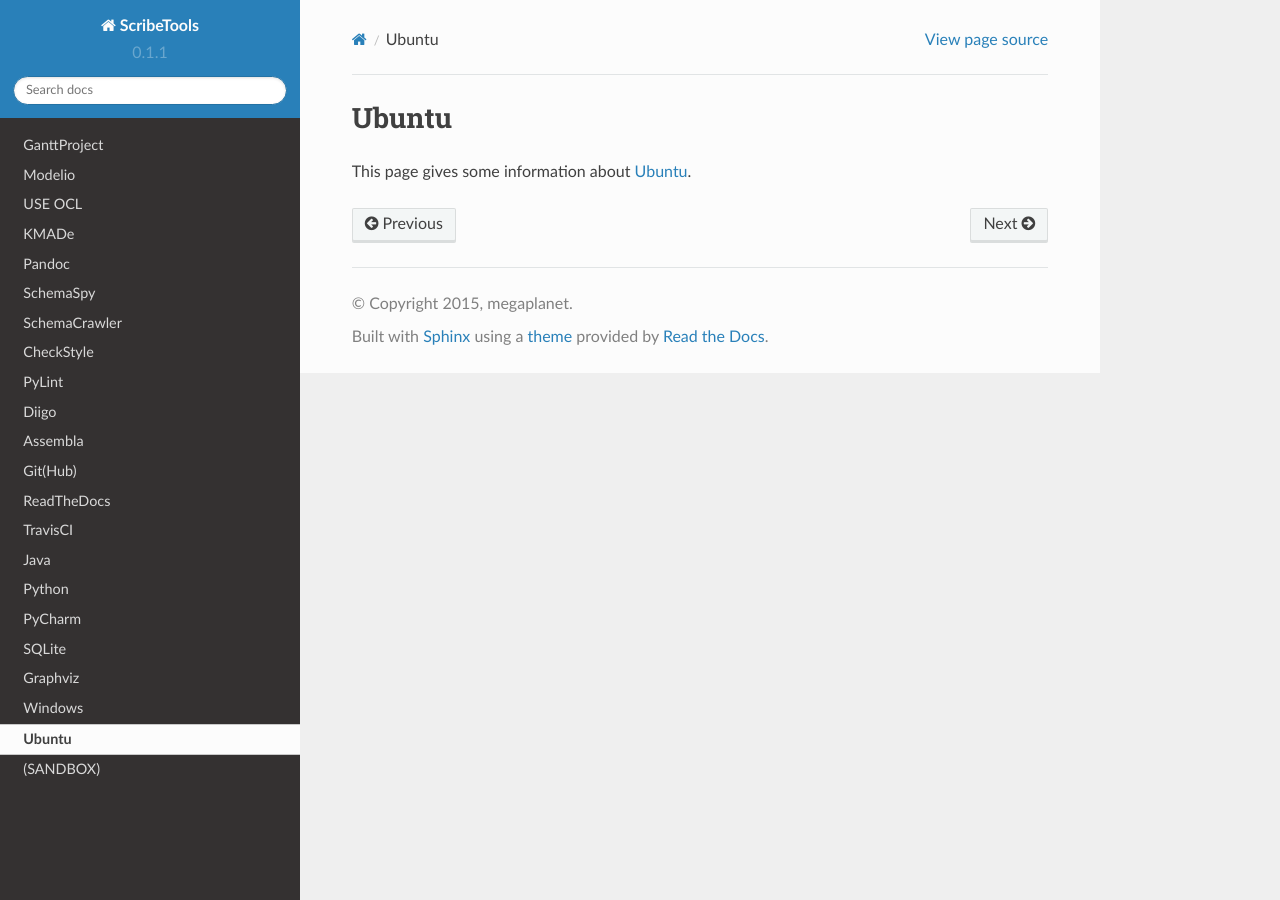
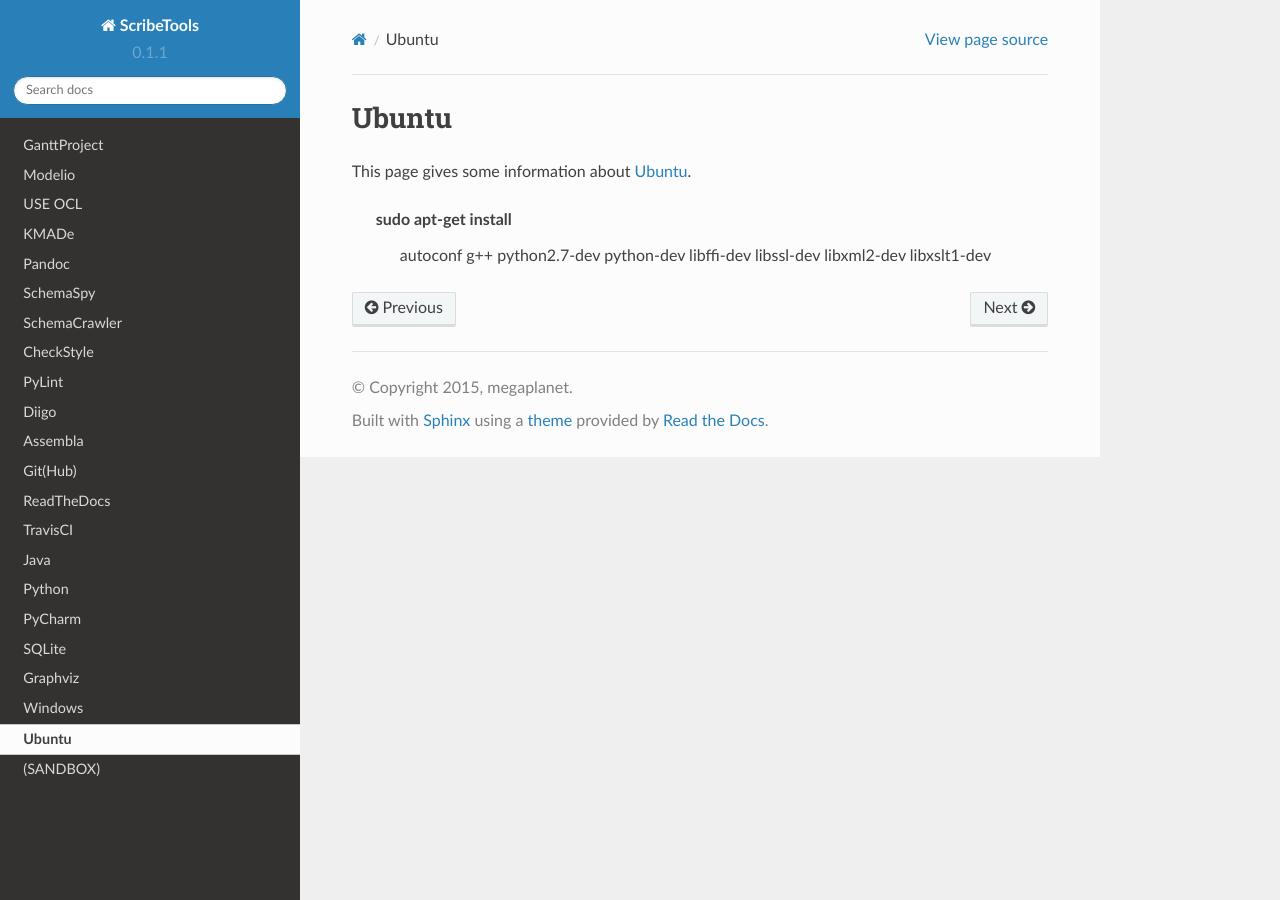
Before and after one commit to ScribesZone/ScribesTools, a Sphinx documentation site: the page built from docs/ubuntu/index.rst, in a window 1280 px wide. Built offline with Sphinx 7.4.7 and the Read the Docs theme 2.0.0, drawn with Linux system fonts in a browser that asks for light colours.

Commit message:
add basic libraries to install

```diff
--- a/docs/ubuntu/index.rst
+++ b/docs/ubuntu/index.rst
@@ -3,6 +3,15 @@ Ubuntu
 
 This page gives some information about Ubuntu_.
 
+    sudo apt-get install
+        autoconf
+        g++
+        python2.7-dev
+        python-dev
+        libffi-dev
+        libssl-dev
+        libxml2-dev
+        libxslt1-dev
 .. ................................................................;
 
 .. _Ubuntu:
```
